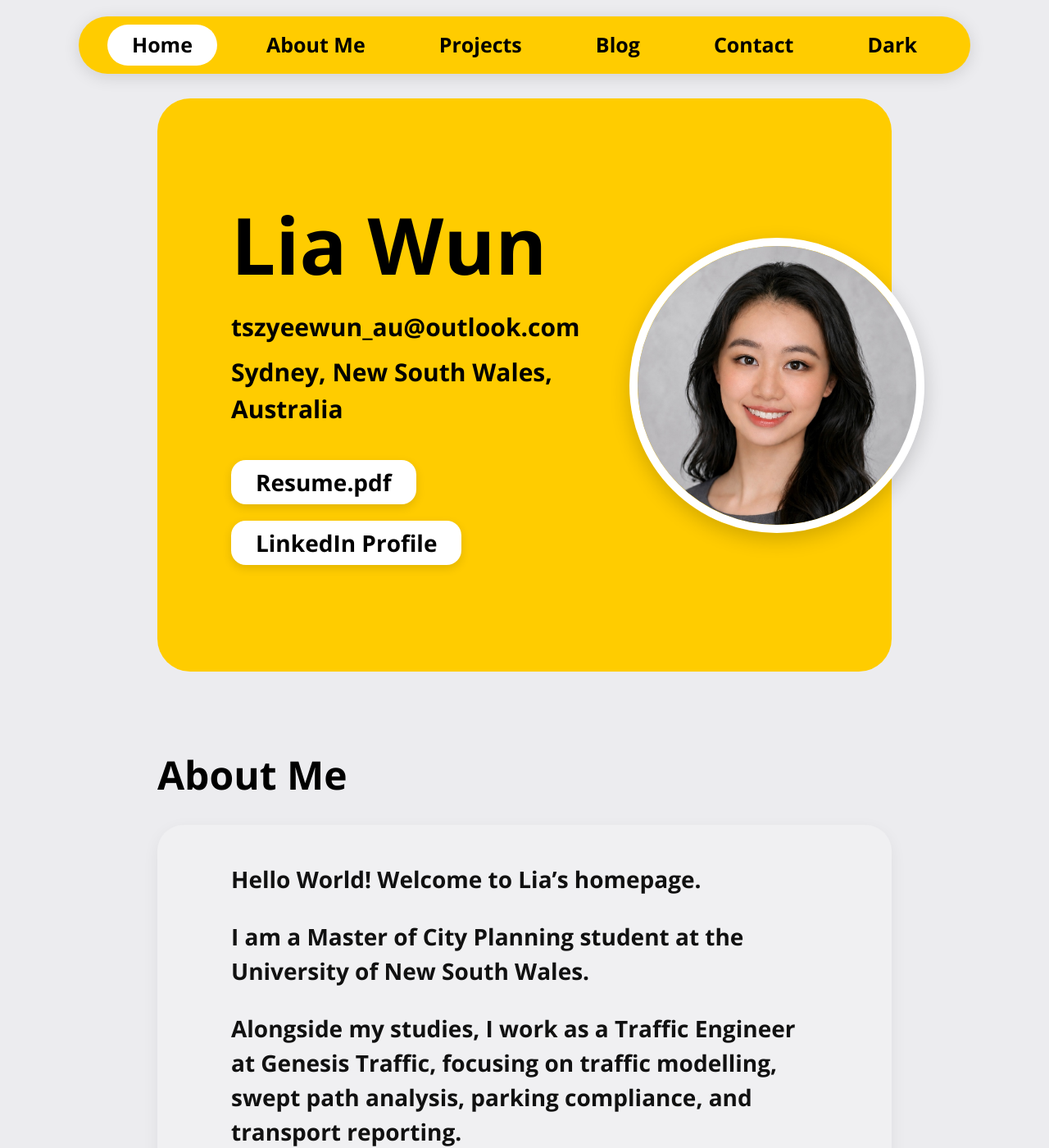
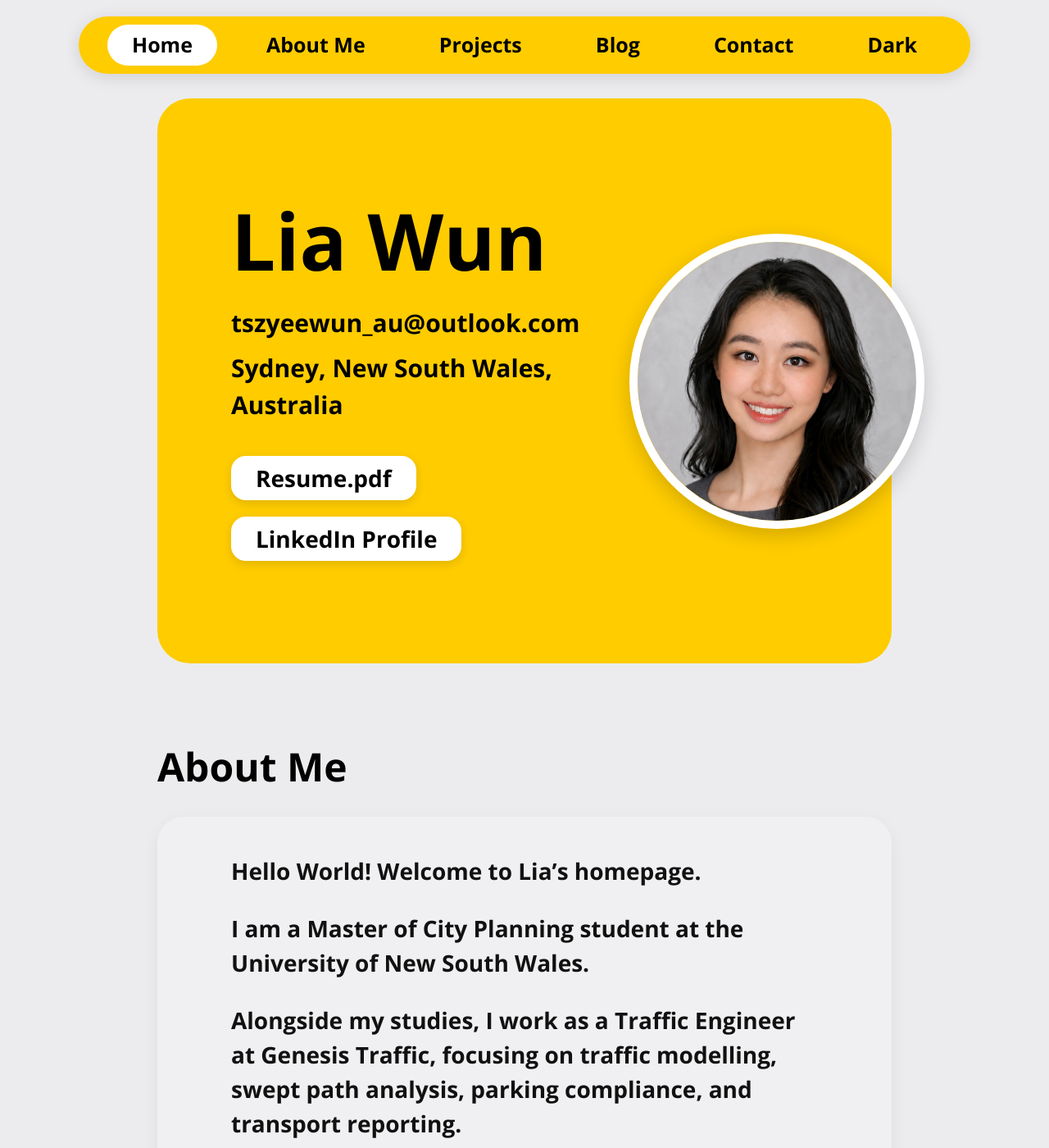
Before and after one commit to tszyeewun/tszyeewun.github.io, a Jekyll site: the page built from index.md, in a window 1280 px wide and 1400 px high. Shown: the whole window at 82% size. Built offline with Jekyll 4.4.1, drawn with Linux system fonts in a browser that asks for light colours.

Commit message:
Adjust padding in default layout

```diff
--- a/_layouts/default.html
+++ b/_layouts/default.html
@@ -100,7 +100,7 @@
 
       border-radius:40px;
 
-      padding:130px 90px;
+      padding:125px 90px;
 
       display:flex;
       justify-content:space-between;
```
